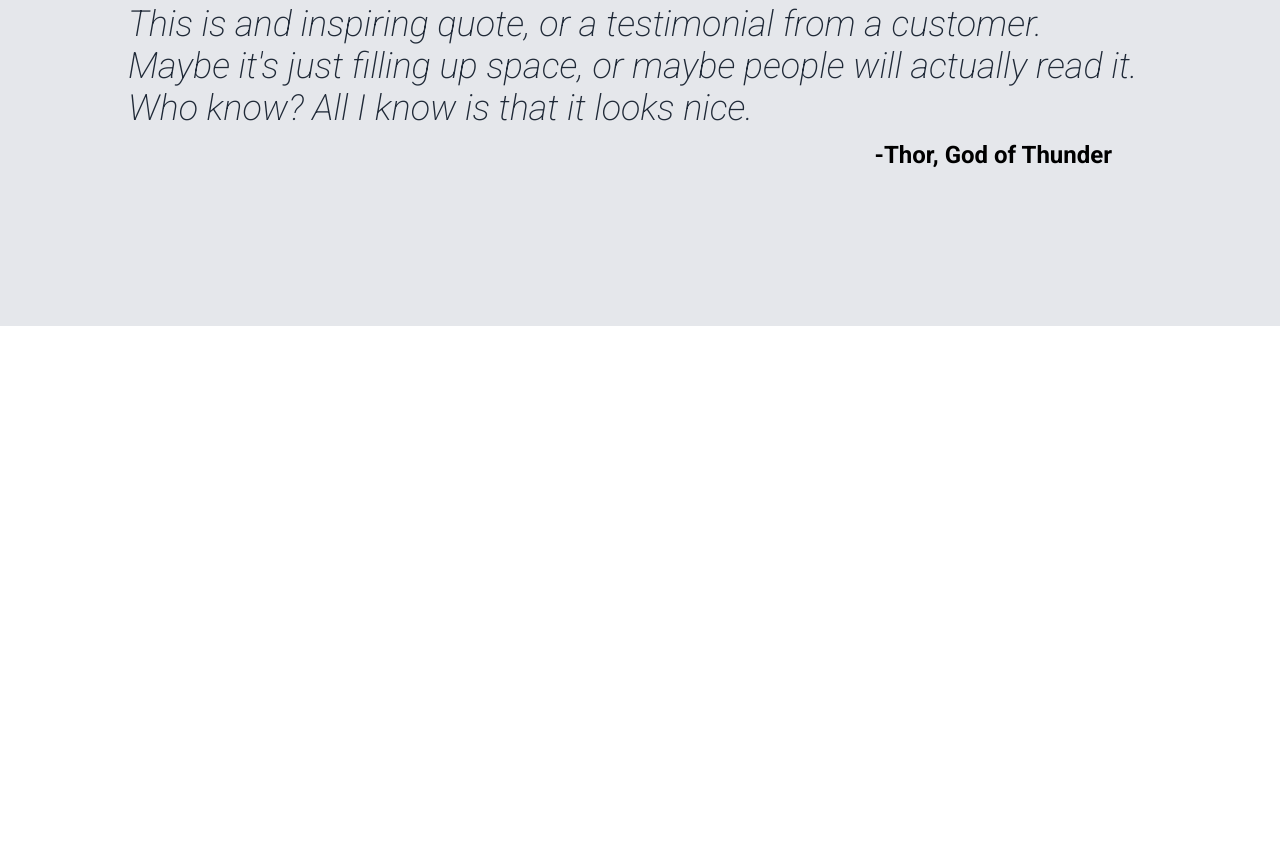
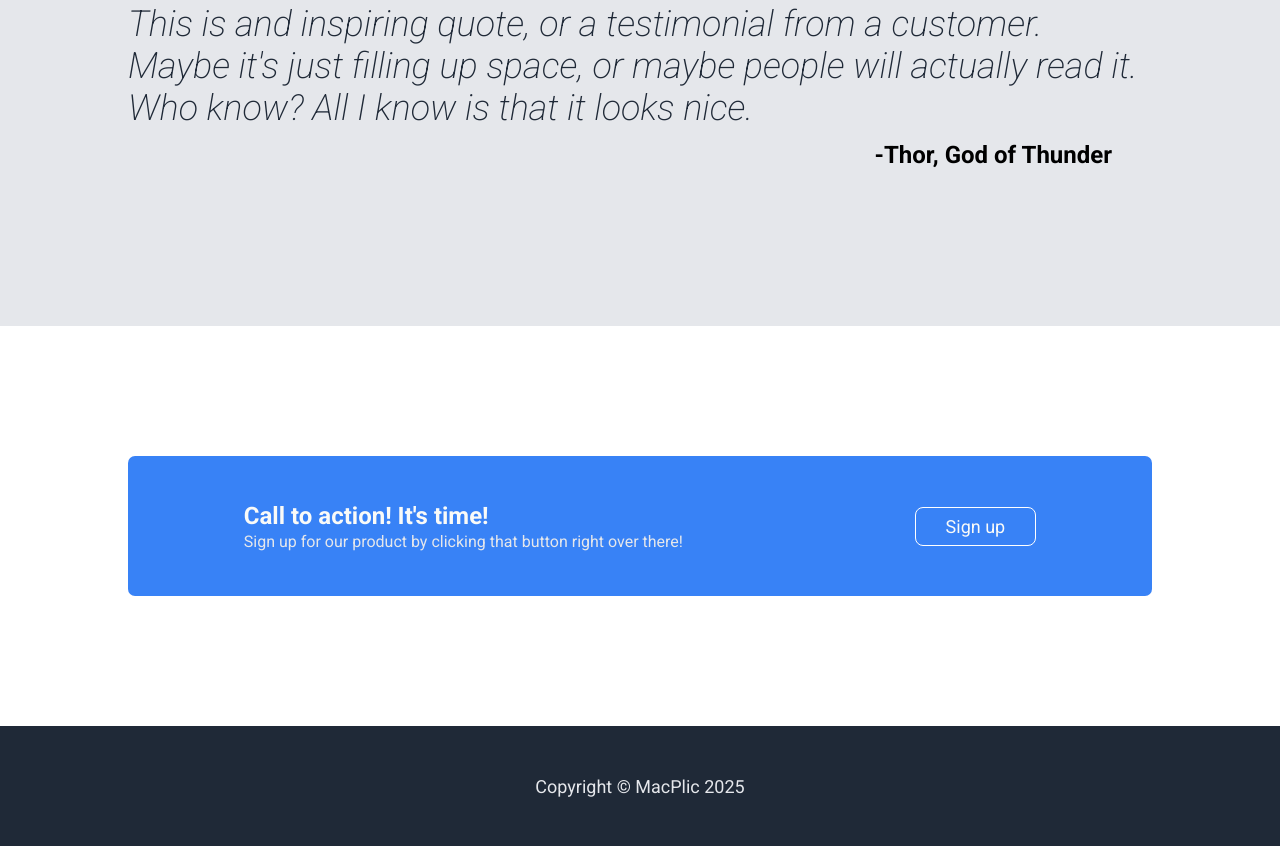
Before and after one commit to EmPiG/landing-page, a plain HTML site: page index.html in a window 1280 px wide. Shown: the part 1274-2120 px from the top of the page. Before the commit the page ends 1600 px from the top, so only its background shows below. Drawn offline with Linux system fonts and the light colour scheme.

Commit message:
Added cta banner section and simple footer, also made comments in css to these sections

```diff
--- a/index.html
+++ b/index.html
@@ -64,5 +64,20 @@
     </div>
   </section>
 
+  <section id="cta-section">
+    <div class="cta-banner">
+      <div class="banner-content">
+        <h4>Call to action! It's time!</h4>
+        <p>Sign up for our product by clicking that button right over there!</p>
+      </div>
+      <button>
+        Sign up
+      </button>
+    </div>
+  </section>
+
+  <footer>
+    <p>Copyright © MacPlic 2025</p>
+  </footer>
 </body>
 </html>
--- a/styles.css
+++ b/styles.css
@@ -171,3 +171,66 @@ nav a {
   color: #1F2937;
   text-align: center;
 }
+
+/* CTA section */
+#cta-section {
+  background-color: white;
+  height: 50vh;
+  margin: 0;
+  justify-content: center;
+  align-items: center;
+  display: flex;
+  flex-flow: column nowrap;
+  gap: 60px;
+}
+
+.cta-banner {
+  background-color:#3882F6;
+  display: flex;
+  height: 35%;
+  width: 80%;
+  justify-content: space-around;
+  align-items: center;
+  border-radius: 7px;
+}
+
+.banner-content {
+  display: flex;
+  flex-direction: column;
+  gap: 2px;
+}
+
+.banner-content h4 {
+  font-size: 24px;
+  color: #F9FAF8;
+}
+
+.banner-content p {
+  color: #E5E7EB;
+}
+
+.cta-banner button {
+  font-size: 18px;
+  color: #F9FAF8;
+  border-style: solid;
+  border-width: 1px;
+  border-color: white;
+  padding: 8px 30px;
+  border-radius: 8px;
+  background-color: #3882F6;
+}
+
+/* Footer section */
+footer {
+  height: 15vh;
+  margin: 0;
+  justify-content: center;
+  align-items: center;
+  display: flex;
+  flex-flow: column nowrap;
+}
+
+footer p {
+  color:#E5E7EB;
+  font-size: 18px;
+}
```
